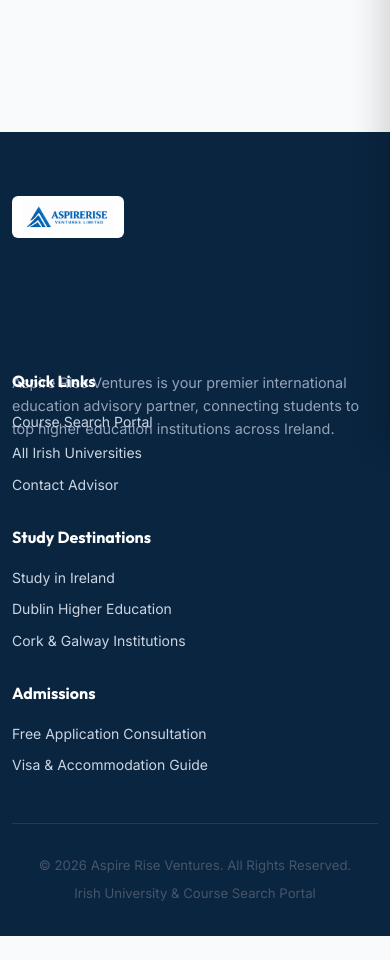
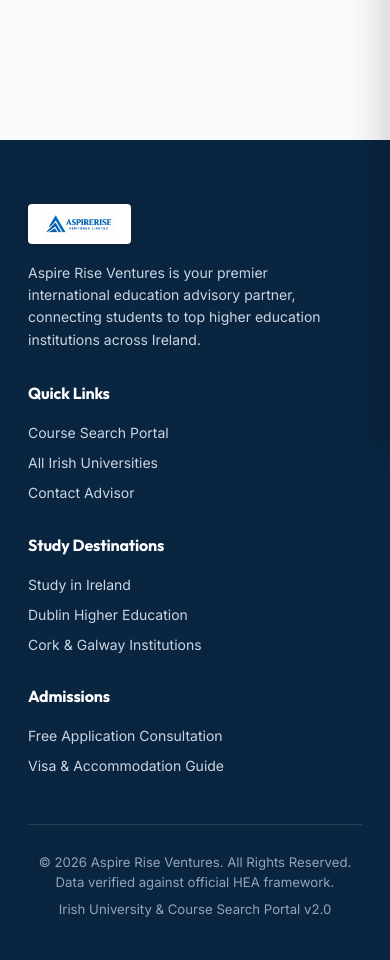
Before and after one commit to MDeepaK162005/aspire-course-search-Demo, a plain HTML site: page course-details.html in a window 390 px wide. Shown: the part 400-1360 px from the top of the page. Before the commit the page ends 1336 px from the top, so only its background shows below. Drawn offline with nearby package versions, Linux system fonts and the light colour scheme.

Commit message:
Polish footer alignment and responsive layout

```diff
--- a/course-details.html
+++ b/course-details.html
@@ -379,8 +379,8 @@
     <div class="container">
       <div class="footer-grid">
         <div class="footer-brand">
-          <a href="index.html" class="brand-logo" style="margin-bottom: 1rem; display: inline-block;">
-            <img src="assets/logo/aspire-logo.png" alt="Aspire Rise Ventures Limited" class="footer-logo-img" style="height: 42px; width: auto; background: white; padding: 4px 10px; border-radius: 6px;">
+          <a href="index.html" class="footer-brand-logo">
+            <img src="assets/logo/aspire-logo.png" alt="Aspire Rise Ventures Limited" class="footer-logo-img">
           </a>
           <p>Aspire Rise Ventures is your premier international education advisory partner, connecting students to top higher education institutions across Ireland.</p>
         </div>
@@ -390,7 +390,7 @@
           <div class="footer-links">
             <a href="index.html">Course Search Portal</a>
             <a href="index.html#search-results-section">All Irish Universities</a>
-            <a href="https://aspireriseventures.com/contact/" target="_blank">Contact Advisor</a>
+            <a href="https://aspireriseventures.com/contact/" target="_blank" rel="noopener">Contact Advisor</a>
           </div>
         </div>
 
@@ -406,15 +406,15 @@
         <div>
           <h4 class="footer-col-title">Admissions</h4>
           <div class="footer-links">
-            <a href="https://aspireriseventures.com/university-search/" target="_blank">Free Application Consultation</a>
-            <a href="#">Visa & Accommodation Guide</a>
+            <a href="https://aspireriseventures.com/university-search/" target="_blank" rel="noopener">Free Application Consultation</a>
+            <a href="https://aspireriseventures.com/contact/" target="_blank" rel="noopener">Visa & Accommodation Guide</a>
           </div>
         </div>
       </div>
 
       <div class="footer-bottom">
-        <p>&copy; 2026 Aspire Rise Ventures. All Rights Reserved.</p>
-        <p>Irish University & Course Search Portal</p>
+        <p>&copy; 2026 Aspire Rise Ventures. All Rights Reserved. Data verified against official HEA framework.</p>
+        <p>Irish University & Course Search Portal v2.0</p>
       </div>
     </div>
   </footer>
--- a/css/responsive.css
+++ b/css/responsive.css
@@ -79,34 +79,69 @@
 .site-footer {
   background-color: var(--color-navy-800);
   color: var(--color-white);
-  padding: 4rem 0 2rem;
-  margin-top: 4rem;
+  padding: 4rem 0 2.5rem;
+  margin-top: 4.5rem;
+  width: 100%;
+  box-sizing: border-box;
+  overflow: hidden;
+}
+
+.site-footer .container {
+  width: min(100% - 2rem, var(--max-width-container));
+  margin-inline: auto;
+  padding-left: clamp(0.75rem, 3vw, 1.5rem);
+  padding-right: clamp(0.75rem, 3vw, 1.5rem);
+  box-sizing: border-box;
 }
 
 .footer-grid {
   display: grid;
-  grid-template-columns: 2fr 1fr 1fr 1fr;
-  gap: 3rem;
-  margin-bottom: 3rem;
+  grid-template-columns: 1.5fr 1fr 1fr 1fr;
+  gap: 2.5rem;
+  align-items: start;
 }
 
 .footer-brand {
   display: flex;
   flex-direction: column;
-  gap: 1rem;
+  align-items: flex-start;
+  gap: 0.85rem;
+}
+
+.footer-brand-logo {
+  display: inline-flex;
+  align-items: center;
+  text-decoration: none;
+  margin-bottom: 0.25rem;
+}
+
+.footer-logo-img {
+  height: 40px;
+  width: auto;
+  max-width: 220px;
+  object-fit: contain;
+  background-color: var(--color-white);
+  padding: 6px 14px;
+  border-radius: var(--radius-xs);
+  box-shadow: 0 2px 8px rgba(0, 0, 0, 0.15);
+  display: inline-block;
 }
 
 .footer-brand p {
-  color: var(--color-slate-400);
-  font-size: 0.9rem;
+  color: var(--color-slate-300);
+  font-size: 0.875rem;
   line-height: 1.6;
+  margin: 0;
+  max-width: 320px;
 }
 
 .footer-col-title {
   color: var(--color-white);
   font-size: 1rem;
   font-weight: 700;
+  margin-top: 0;
   margin-bottom: 1.25rem;
+  letter-spacing: -0.01em;
 }
 
 .footer-links {
@@ -118,21 +153,34 @@
 .footer-links a {
   color: var(--color-slate-300);
   font-size: 0.875rem;
-  transition: color var(--transition-fast);
+  line-height: 1.4;
+  text-decoration: none;
+  transition: color var(--transition-fast), transform var(--transition-fast);
+  display: inline-block;
 }
 
 .footer-links a:hover {
   color: var(--color-orange-500);
+  transform: translateX(2px);
 }
 
 .footer-bottom {
-  padding-top: 2rem;
-  border-top: 1px solid rgba(255, 255, 255, 0.1);
+  margin-top: 3rem;
+  padding-top: 1.75rem;
+  border-top: 1px solid rgba(255, 255, 255, 0.12);
   display: flex;
   align-items: center;
   justify-content: space-between;
+  gap: 1.5rem;
   font-size: 0.825rem;
   color: var(--color-slate-400);
+  line-height: 1.5;
+}
+
+.footer-bottom p {
+  color: var(--color-slate-400);
+  margin: 0;
+  line-height: 1.5;
 }
 
 /* ==========================================================================
--- a/production/css/responsive.css
+++ b/production/css/responsive.css
@@ -79,34 +79,69 @@
 .site-footer {
   background-color: var(--color-navy-800);
   color: var(--color-white);
-  padding: 4rem 0 2rem;
-  margin-top: 4rem;
+  padding: 4rem 0 2.5rem;
+  margin-top: 4.5rem;
+  width: 100%;
+  box-sizing: border-box;
+  overflow: hidden;
+}
+
+.site-footer .container {
+  width: min(100% - 2rem, var(--max-width-container));
+  margin-inline: auto;
+  padding-left: clamp(0.75rem, 3vw, 1.5rem);
+  padding-right: clamp(0.75rem, 3vw, 1.5rem);
+  box-sizing: border-box;
 }
 
 .footer-grid {
   display: grid;
-  grid-template-columns: 2fr 1fr 1fr 1fr;
-  gap: 3rem;
-  margin-bottom: 3rem;
+  grid-template-columns: 1.5fr 1fr 1fr 1fr;
+  gap: 2.5rem;
+  align-items: start;
 }
 
 .footer-brand {
   display: flex;
   flex-direction: column;
-  gap: 1rem;
+  align-items: flex-start;
+  gap: 0.85rem;
+}
+
+.footer-brand-logo {
+  display: inline-flex;
+  align-items: center;
+  text-decoration: none;
+  margin-bottom: 0.25rem;
+}
+
+.footer-logo-img {
+  height: 40px;
+  width: auto;
+  max-width: 220px;
+  object-fit: contain;
+  background-color: var(--color-white);
+  padding: 6px 14px;
+  border-radius: var(--radius-xs);
+  box-shadow: 0 2px 8px rgba(0, 0, 0, 0.15);
+  display: inline-block;
 }
 
 .footer-brand p {
-  color: var(--color-slate-400);
-  font-size: 0.9rem;
+  color: var(--color-slate-300);
+  font-size: 0.875rem;
   line-height: 1.6;
+  margin: 0;
+  max-width: 320px;
 }
 
 .footer-col-title {
   color: var(--color-white);
   font-size: 1rem;
   font-weight: 700;
+  margin-top: 0;
   margin-bottom: 1.25rem;
+  letter-spacing: -0.01em;
 }
 
 .footer-links {
@@ -118,21 +153,34 @@
 .footer-links a {
   color: var(--color-slate-300);
   font-size: 0.875rem;
-  transition: color var(--transition-fast);
+  line-height: 1.4;
+  text-decoration: none;
+  transition: color var(--transition-fast), transform var(--transition-fast);
+  display: inline-block;
 }
 
 .footer-links a:hover {
   color: var(--color-orange-500);
+  transform: translateX(2px);
 }
 
 .footer-bottom {
-  padding-top: 2rem;
-  border-top: 1px solid rgba(255, 255, 255, 0.1);
+  margin-top: 3rem;
+  padding-top: 1.75rem;
+  border-top: 1px solid rgba(255, 255, 255, 0.12);
   display: flex;
   align-items: center;
   justify-content: space-between;
+  gap: 1.5rem;
   font-size: 0.825rem;
   color: var(--color-slate-400);
+  line-height: 1.5;
+}
+
+.footer-bottom p {
+  color: var(--color-slate-400);
+  margin: 0;
+  line-height: 1.5;
 }
 
 /* ==========================================================================
```
Also changed, not shown: index.html (+5 -5 lines), production/course-details.html (+7 -7 lines), production/index.html (+5 -5 lines).
